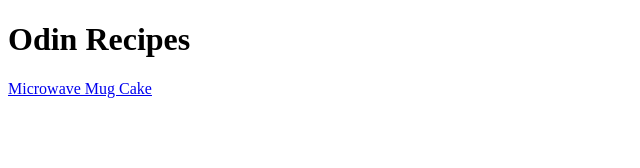
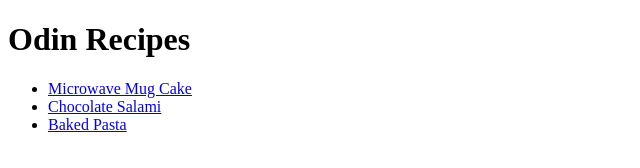
Before and after one commit to StevsCode/odin-recipes, a plain HTML site: page index.html in a window 1280 px wide. Shown: the whole page, without its empty margins (0-640 px from the left). Drawn offline with Linux system fonts and the light colour scheme.

Commit message:
Add Chocolate Salami and Baked Pasta links, plus make them an <ul>

```diff
--- a/index.html
+++ b/index.html
@@ -7,6 +7,10 @@
 
     <body>
         <h1>Odin Recipes</h1>
-        <a href="recipes/microwave-mug-cake.html">Microwave Mug Cake</a>
+        <ul>
+            <li><a href="recipes/microwave-mug-cake.html">Microwave Mug Cake</a></li>
+            <li><a href="recipes/chocolate-salami.html">Chocolate Salami</a></li>
+            <li><a href="recipes/baked-pasta.html">Baked Pasta</a></li>
+        </ul>
     </body>
 </html>
```
